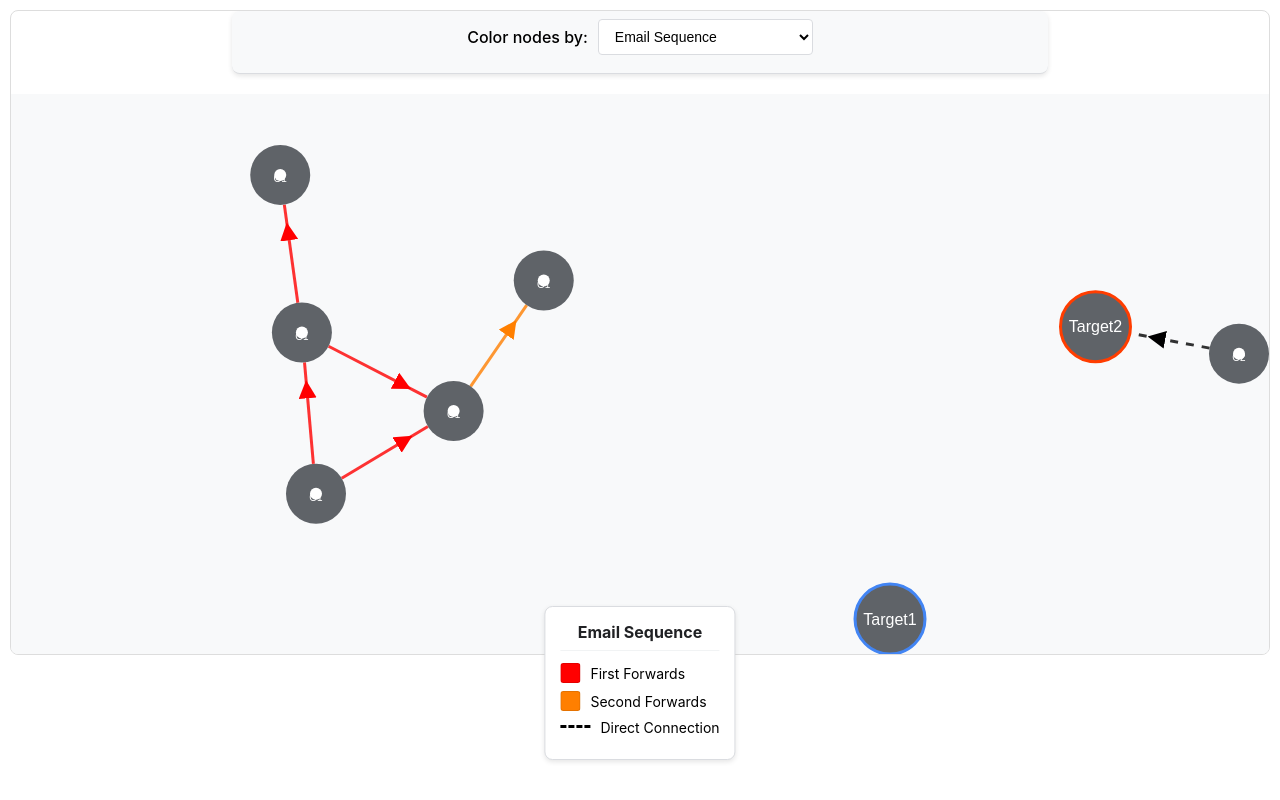
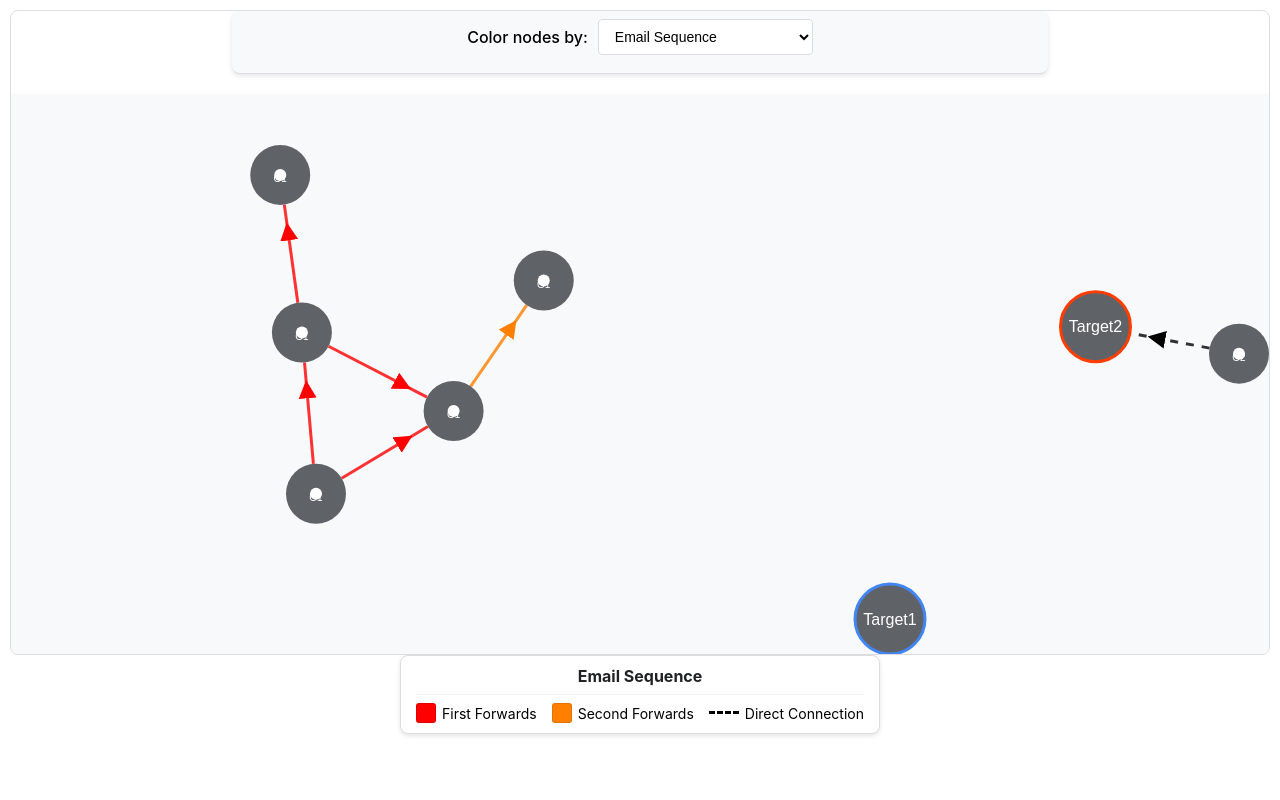
Before and after one commit to C171017/Social-Network-Columbia-Barnard, a React (Create React App) app: page / in a window 1280 px wide. Built offline with nearby package versions, Linux system fonts and the light colour scheme.

Commit message:
legend horizontal

```diff
--- a/src/components/Legend.css
+++ b/src/components/Legend.css
@@ -2,26 +2,26 @@
   background-color: white;
   border: 1px solid #dadce0;
   border-radius: 8px;
-  padding: 15px;
-  margin: 20px auto; /* Center horizontally */
-  max-width: 250px;
+  padding: 10px 15px;
+  width: fit-content; /* Auto-adjust width */
   box-shadow: 0 2px 5px rgba(0, 0, 0, 0.1);
-  position: absolute;
-  bottom: 20px;
-  left: 50%;
-  transform: translateX(-50%); /* Center properly */
+  position: static;
+  margin: 0 auto; /* Center if needed */
   z-index: 100;
+  display: inline-flex; /* Adjust to content */
+  flex-direction: column;
+  align-items: center;
 }
 
 .legend h3 {
   font-size: 16px;
   color: #202124;
-  margin-top: 0;
-  margin-bottom: 12px;
+  margin: 0 0 8px 0;
   text-transform: capitalize;
   padding-bottom: 8px;
   border-bottom: 1px solid #f1f3f4;
-  text-align: center; /* Center the heading */
+  text-align: center;
+  width: 100%;
 }
 
 .legend ul {
@@ -29,49 +29,43 @@
   padding: 0;
   margin: 0;
   display: flex;
-  flex-direction: column;
-  align-items: center; /* Center list items */
+  flex-direction: row; /* Horizontal layout */
+  align-items: center;
+  justify-content: center;
+  gap: 15px; /* Space between items */
 }
 
 .legend li {
   display: flex;
   align-items: center;
-  justify-content: flex-start; /* Align content to start but keep it centered overall */
-  margin-bottom: 8px;
+  justify-content: center;
   font-size: 14px;
-  width: 100%;
-  max-width: 200px; /* Ensure all items have same max width */
+  margin: 0;
+  white-space: nowrap; /* Prevent wrapping */
 }
 
 .color-box {
   display: inline-block;
   width: 18px;
   height: 18px;
-  margin-right: 10px;
+  margin-right: 6px;
   border-radius: 3px;
   border: 1px solid rgba(0, 0, 0, 0.1);
-  flex-shrink: 0; /* Prevent shrinking */
+  flex-shrink: 0;
 }
 
 .dashed-line {
   width: 30px;
   height: 2px;
-  margin-right: 10px;
+  margin-right: 6px;
   border-top: 3px dashed #000;
-  flex-shrink: 0; /* Prevent shrinking */
+  flex-shrink: 0;
 }
 
 .solid-line {
   width: 30px;
   height: 2px;
-  margin-right: 10px;
+  margin-right: 6px;
   border-top: 3px solid;
-  flex-shrink: 0; /* Prevent shrinking */
+  flex-shrink: 0;
 }
-
-/* Legend container wrapper for better positioning */
-.legend-wrapper {
-  position: relative;
-  width: 100%;
-  height: 0; /* No height impact */
-}
```
